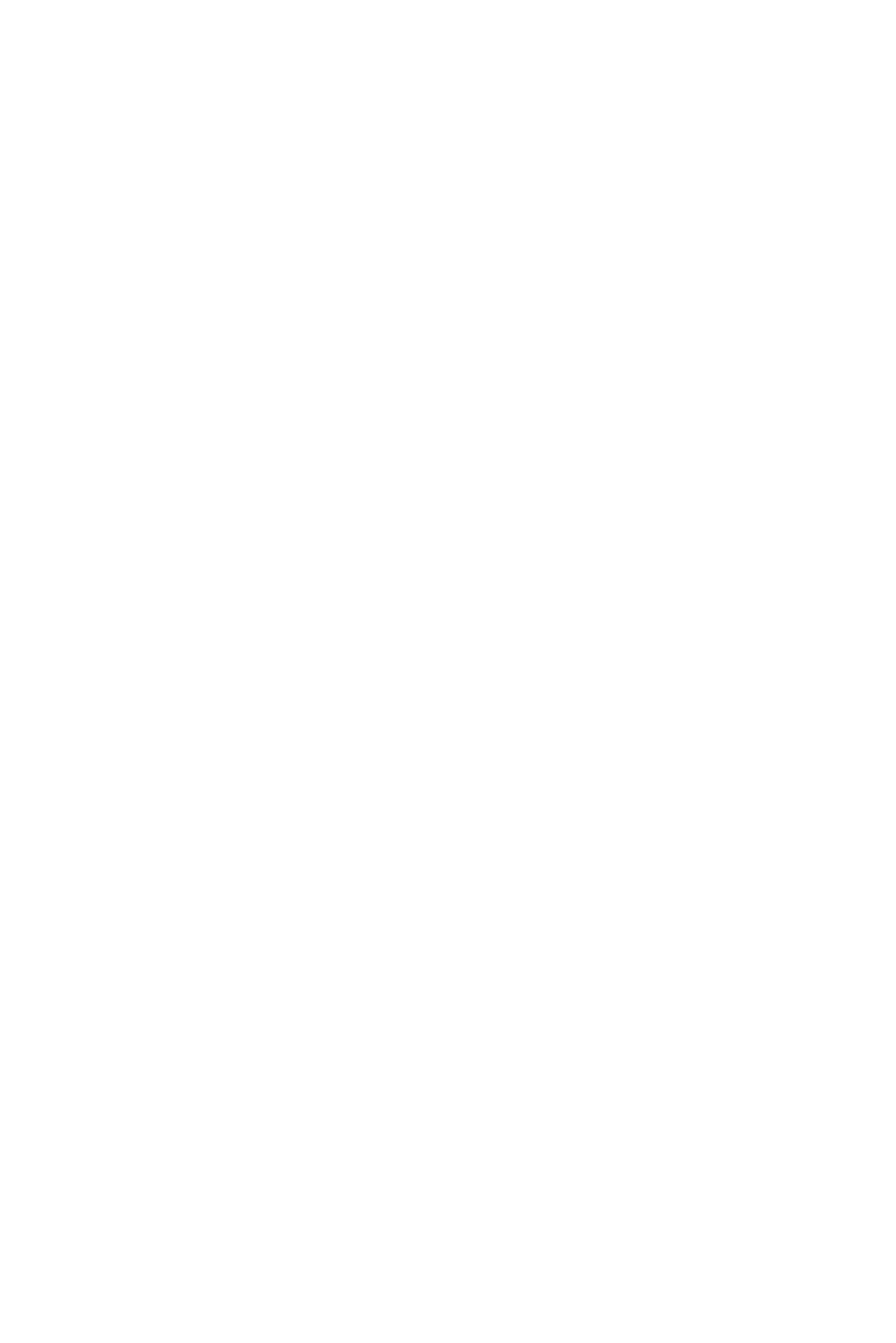
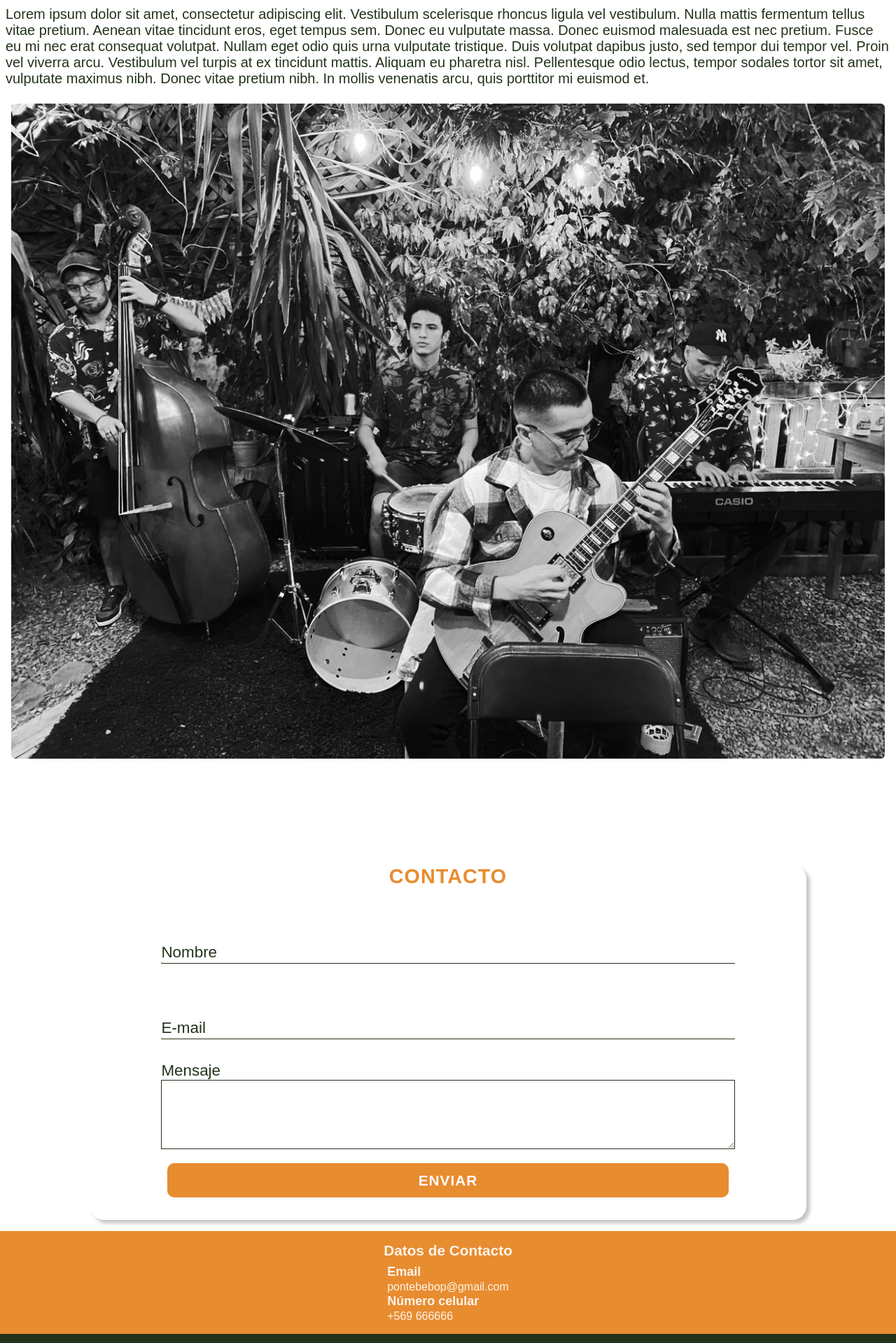
Before and after one commit to MarioGuTe/ponte-bebop-react-ts, a React (Vite) app: page / in a window 1280 px wide. Shown: the part 3660-5579 px from the top of the page at 70% size. Before the commit the page ends 3633 px from the top, so only its background shows below. Built offline with nearby package versions, Linux system fonts and the light colour scheme; no server answers.

Commit message:
pass down props from refs

```diff
--- a/src/components/BandBioSection/BandBioSection.tsx
+++ b/src/components/BandBioSection/BandBioSection.tsx
@@ -1,9 +1,15 @@
+import React from "react";
 import bioImage from "../../assets/images/bio-b-w.jpg";
 import s from "./particle/style.module.css";
 
-function BandBioSection() {
+type Props = {
+  refProp: React.MutableRefObject<HTMLElement | null>;
+};
+
+// eslint-disable-next-line @typescript-eslint/no-unused-vars
+function BandBioSection({ refProp }: Props, _ref: unknown) {
   return (
-    <section className={s.band_bio_section}>
+    <section className={s.band_bio_section} ref={refProp}>
       <div className={s.bio_text_container}>
         <h2>BIOGRAFÍA</h2>
         <p>
@@ -20,10 +26,10 @@ function BandBioSection() {
         </p>
       </div>
       <div className={s.bio_img_container}>
-        <img src={bioImage} alt="" loading="lazy" />
+        <img src={bioImage} alt="ponte-bebop-performing" loading="lazy" />
       </div>
     </section>
   );
 }
 
-export default BandBioSection;
+export default React.forwardRef(BandBioSection);
--- a/src/components/ContactSection/ContactSection.tsx
+++ b/src/components/ContactSection/ContactSection.tsx
@@ -1,14 +1,20 @@
+import React from "react";
 import ContactForm from "../ContactForm/ContactForm";
 import ContactInfo from "../ContactInfo/ContactInfo";
 import s from "./particle/style.module.css";
 
-function ContactSection() {
+type Props = {
+  refProp: React.MutableRefObject<HTMLElement | null>;
+};
+
+// eslint-disable-next-line @typescript-eslint/no-unused-vars
+function ContactSection({ refProp }: Props, _ref: unknown) {
   return (
-    <section className={s.contact_section}>
+    <section className={s.contact_section} ref={refProp}>
       <ContactForm />
       <ContactInfo />
     </section>
   );
 }
 
-export default ContactSection;
+export default React.forwardRef(ContactSection);
--- a/src/components/MembersSection/MembersSection.tsx
+++ b/src/components/MembersSection/MembersSection.tsx
@@ -1,9 +1,15 @@
+import React from "react";
 import MembersGallery from "../MembersGallery/MembersGallery";
 import s from "./particle/style.module.css";
 
-function MembersSection() {
+type Props = {
+  refProp: React.MutableRefObject<HTMLElement | null>;
+};
+
+// eslint-disable-next-line @typescript-eslint/no-unused-vars
+function MembersSection({ refProp }: Props, _ref: unknown) {
   return (
-    <section className={s.members_section}>
+    <section className={s.members_section} ref={refProp}>
       <div className={s.title_container_integrantes}>
         <h2>INTEGRANTES</h2>
         <p>Te invitamos a conocer a la banda</p>
@@ -13,4 +19,6 @@ function MembersSection() {
   );
 }
 
-export default MembersSection;
+MembersSection.displayName = "MembersSection";
+
+export default React.forwardRef(MembersSection);
--- a/src/pages/Home/Home.tsx
+++ b/src/pages/Home/Home.tsx
@@ -1,13 +1,27 @@
+import React from "react";
 import HeroSection from "../../components/HeroSection/HeroSection";
 import MembersSection from "../../components/MembersSection/MembersSection";
+import BandBioSection from "../../components/BandBioSection/BandBioSection";
+import ContactSection from "../../components/ContactSection/ContactSection";
 
-function Home() {
+type Props = {
+  refs: {
+    membersSectionRef: React.MutableRefObject<HTMLElement | null>;
+    bioSectionRef: React.MutableRefObject<HTMLElement | null>;
+    contactSectionRef: React.MutableRefObject<HTMLElement | null>;
+  };
+};
+
+// eslint-disable-next-line @typescript-eslint/no-unused-vars
+function Home({ refs }: Props, _ref: unknown) {
   return (
     <>
       <HeroSection />
-      <MembersSection />
+      <MembersSection refProp={refs.membersSectionRef} />
+      <BandBioSection refProp={refs.bioSectionRef} />
+      <ContactSection refProp={refs.contactSectionRef} />
     </>
   );
 }
 
-export default Home;
+export default React.forwardRef(Home);
```
